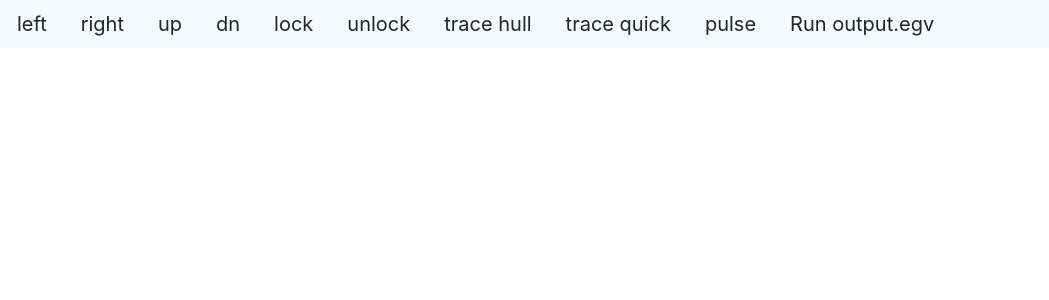
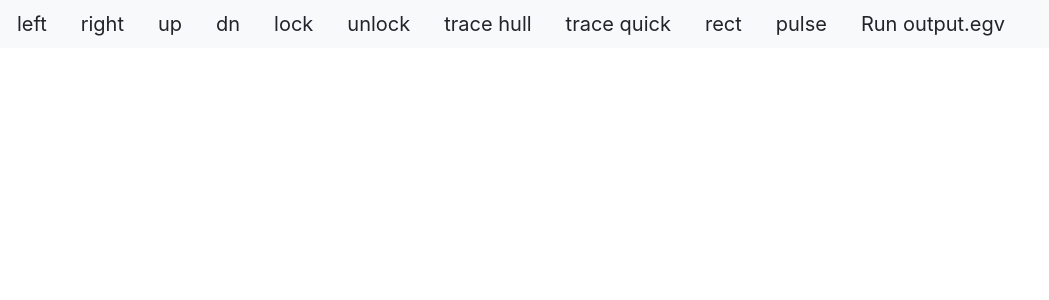
Before and after one commit to tiger12506/restk40t, a Flask app: page / in a window 1280 px wide. Shown: the top 300 px of the page, without its empty margins (0-1049 px from the left). Run offline with Flask 2, Linux system fonts and the light colour scheme; parts of the project's set-up code (start-up, migrations or seed data) failed here and were passed over; some libraries are stand-ins or nearby versions.

Commit message:
Reintroduce rect button

```diff
--- a/restk40t/templates/index.html
+++ b/restk40t/templates/index.html
@@ -45,6 +45,8 @@
                 <button id="trace_hull" type="button" class="btn btn-lg cmd" data-cmd='trace_hull'>trace hull</button>
                 <button id="trace_quick" type="button" class="btn btn-lg cmd" data-cmd='trace_quick'>trace quick</button>
 
+                <button id="rect" type="button" class="btn btn-lg cmd" data-cmd='rect 0 0 1000 1000'>rect</button>
+
                 <button id="pulse" type="button" class="btn btn-lg cmd" data-cmd='pulse 50.000000'>pulse</button>
                 <button id="egv-go" type="button" class="btn btn-lg cmd" data-cmd="egv_import '/home/jacob/cut/output.egv'">Run output.egv</button>
             </div>
```
